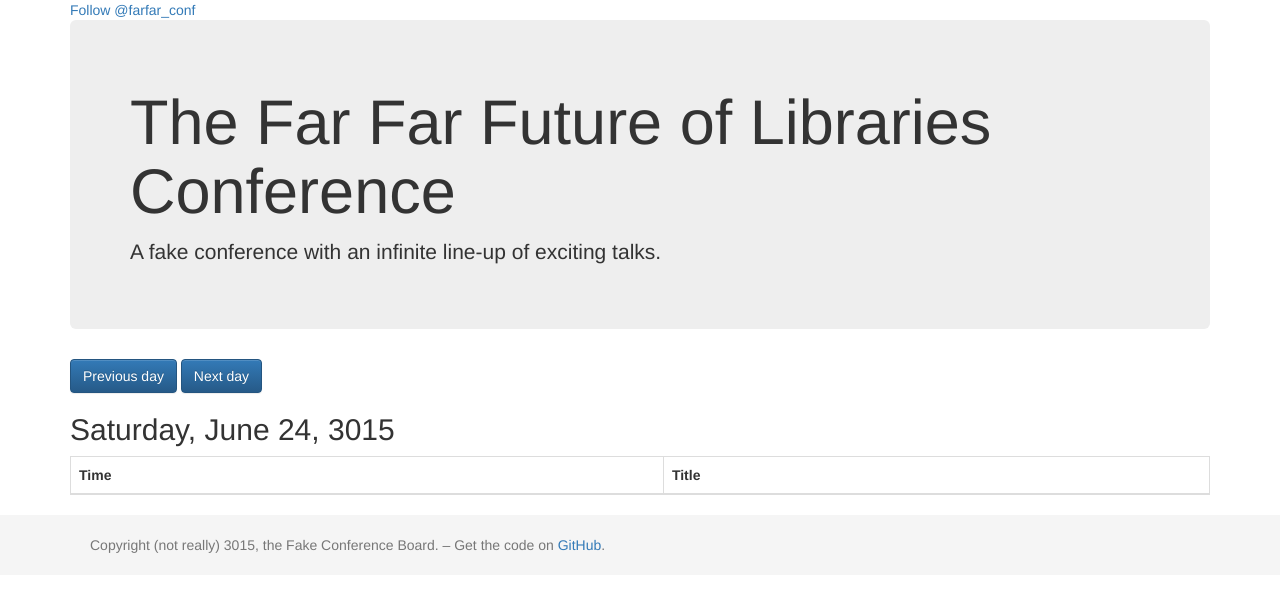
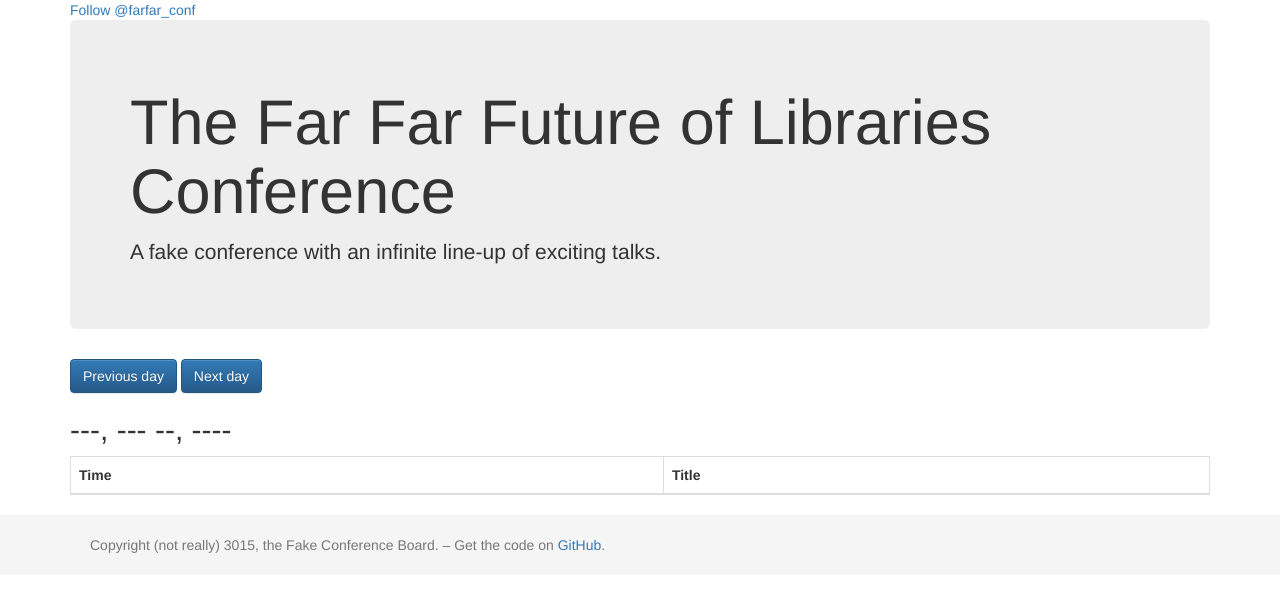
Before and after one commit to brinkmwj/conf_program, a plain HTML site: page resources/index.html in a window 1280 px wide. Drawn offline with nearby package versions, Linux system fonts and the light colour scheme; no server answers.

Commit message:
Less annoying default

```diff
--- a/resources/index.html
+++ b/resources/index.html
@@ -36,7 +36,7 @@
 	<a onclick='incDay()' class="btn btn-primary">Next day</a>
       </div>
       <div>
-	<h2 id="whichday">Saturday, June 24, 3015</h2>
+	<h2 id="whichday">---, --- --, ----</h2>
 	<div class="table-responsive">
 	  <table class="table table-bordered table-striped">
 	    <thead>
```
